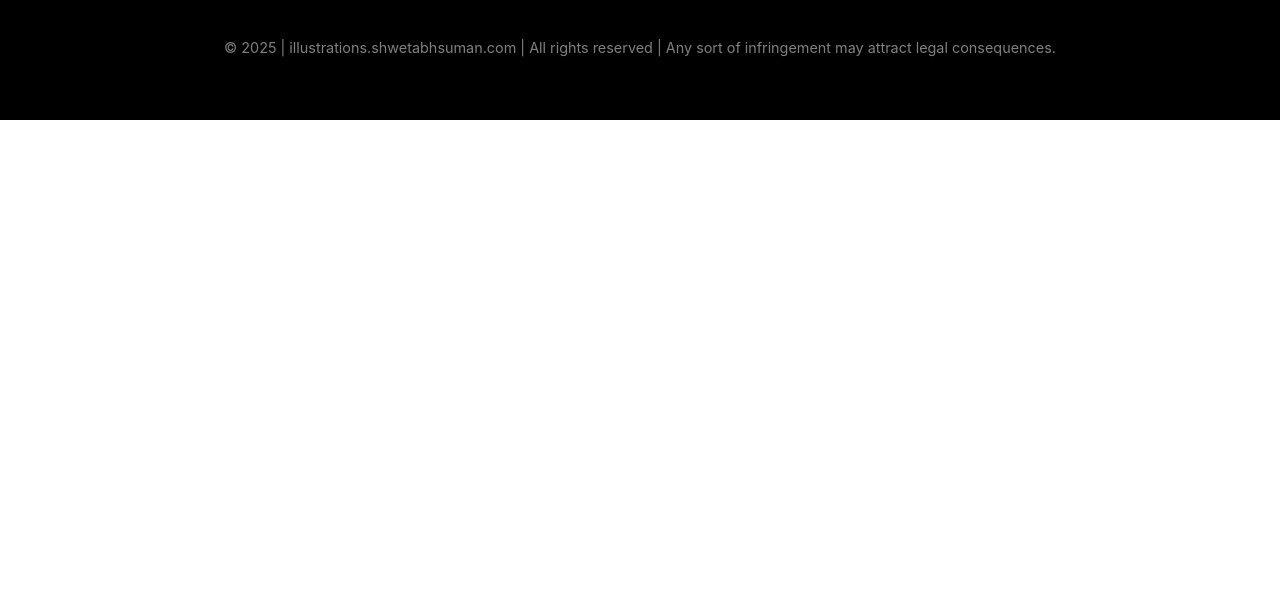
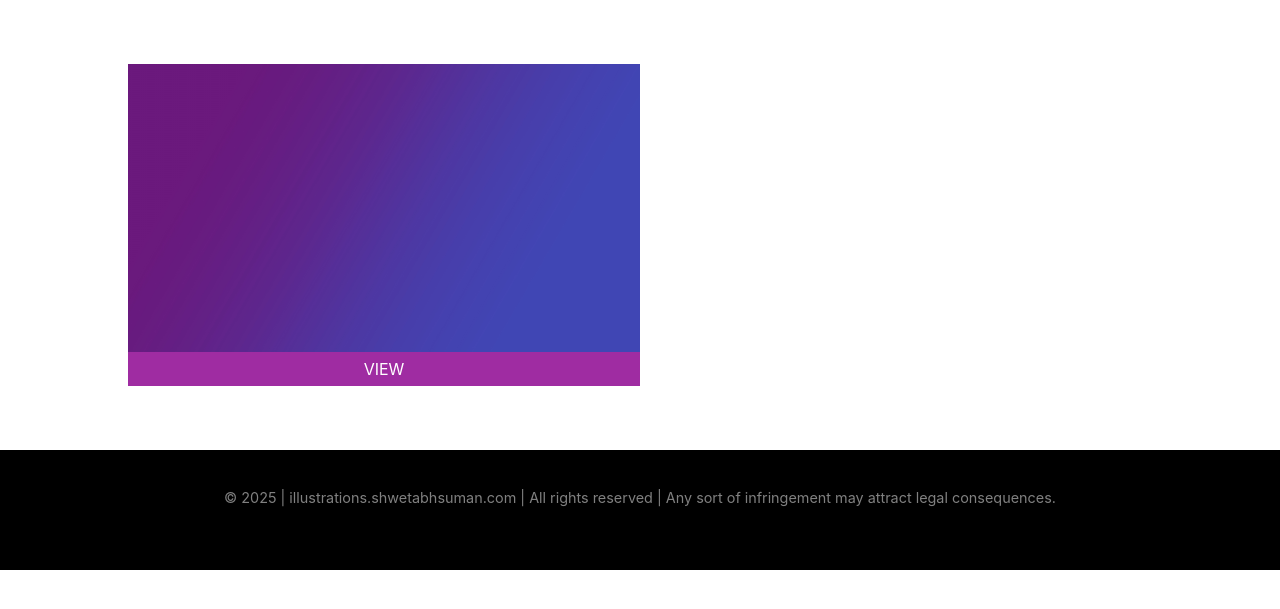
Before and after one commit to webwritart/shwetabh, a Flask app: page / in a window 1280 px wide. Shown: the part 50-659 px from the top of the page. Run offline with Flask 3, Linux system fonts and the light colour scheme; some libraries are stand-ins or nearby versions.

Commit message:
fix index

```diff
--- a/routes/templates/index.html
+++ b/routes/templates/index.html
@@ -1,8 +1,13 @@
 {% extends "base.html" %}
 {% block content %}
 
-<div>
-
+<div style="display:flex; padding: 5% 10%;">
+    <div style="display:flex;width: 100%;">
+        <div style="display:flex; flex-direction:column; width:50%;">
+            <img src="static/images/concepts/Illustration.jpg">
+            <a class="btn-1 text-center">VIEW</a>
+        </div>
+    </div>
 </div>
 
 {% endblock %}
```
